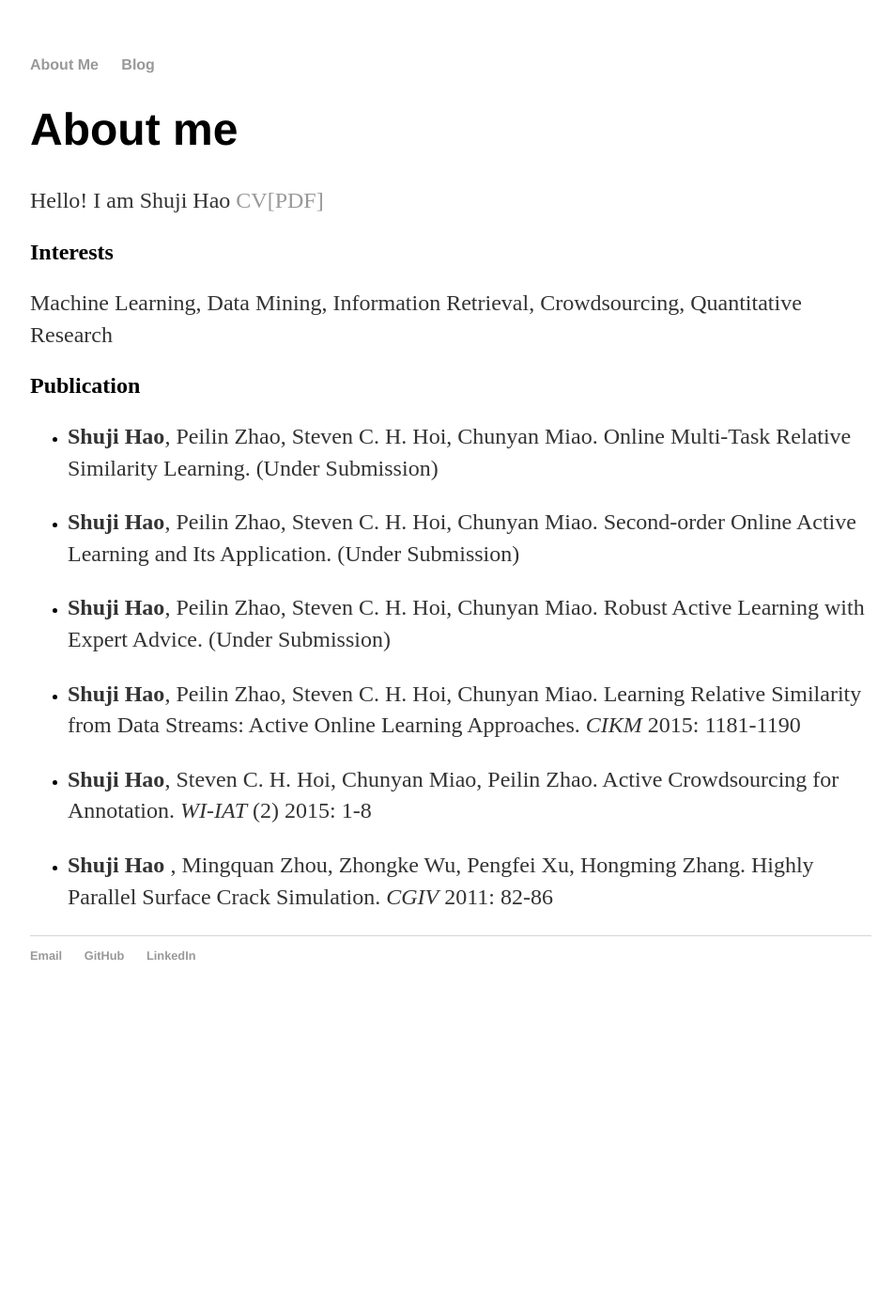
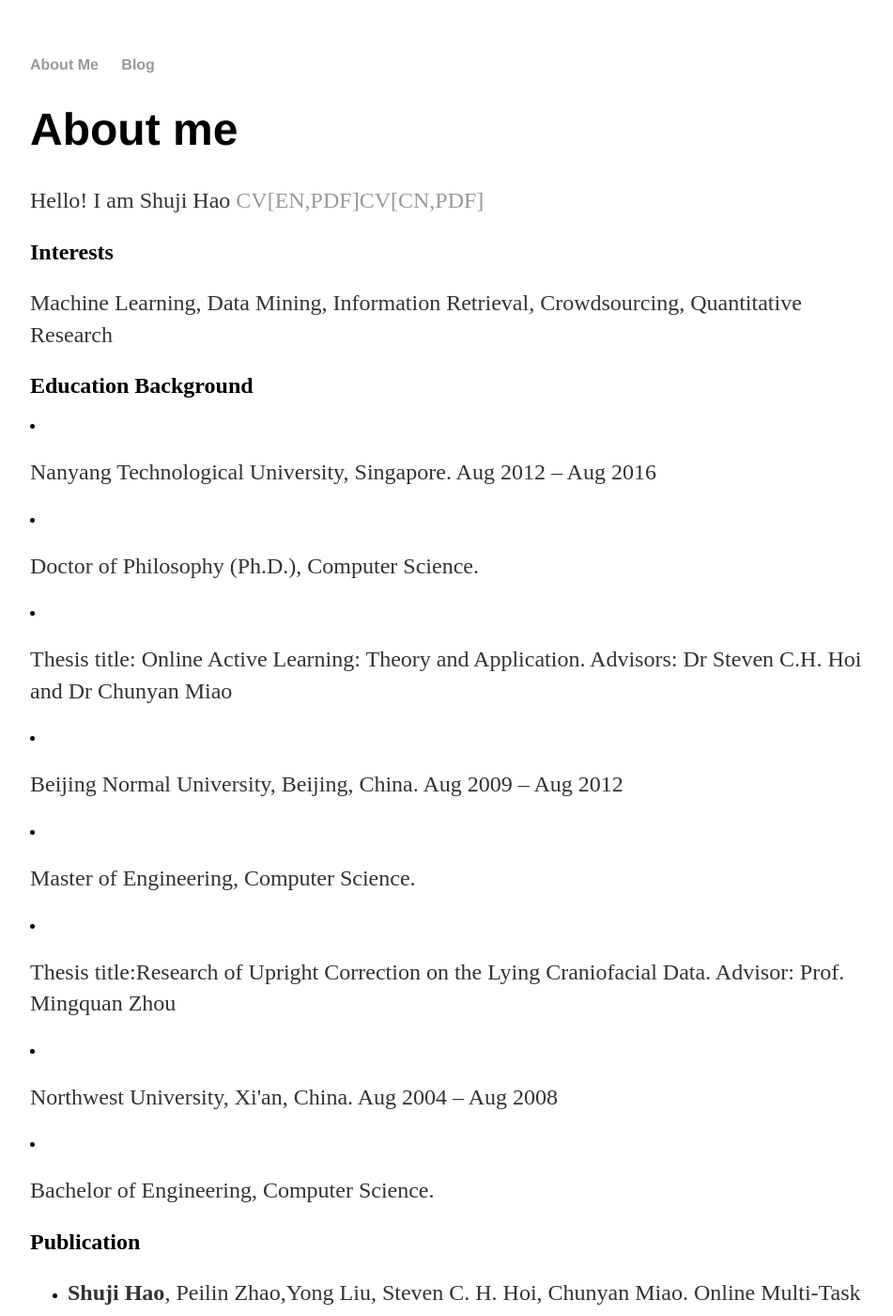
Before and after one commit to haoshuji/haoshuji.github.io, a Jekyll site: the page built from about/index.html, in a window 1280 px wide and 1400 px high. Shown: the whole window at 94% size, without its empty margins (160-1111 px from the left). Built offline with Jekyll 4.4.1, drawn with Linux system fonts in a browser that asks for light colours; some of the changed text lies outside the part shown.

Commit message:
update resume

```diff
--- a/about/index.html
+++ b/about/index.html
@@ -5,18 +5,46 @@ title: Shuji Hao
 
 <div class="blurb">
 <h1>About me</h1>
-<p>Hello! I am Shuji Hao <a href="cv.pdf">CV[PDF]</a></p>
+<p>Hello! I am Shuji Hao <a href="cv_en.pdf">CV[EN,PDF]</a><a href="cv_cn.pdf">CV[CN,PDF]</a></p>
 <h2>Interests</h2>
 <p> Machine Learning, Data Mining, Information Retrieval, Crowdsourcing, Quantitative Research </p>
+
+<h2> Education Background </h2>
+<li>
+<p>Nanyang Technological University, Singapore. Aug 2012 – Aug 2016</p>
+	<li>
+	<p> Doctor of Philosophy (Ph.D.), Computer Science. </p>
+	</li>
+	<li>
+	<p> Thesis title: Online Active Learning: Theory and Application. Advisors: Dr Steven C.H. Hoi and Dr Chunyan Miao </p>
+	</li>
+</li>
+<li>
+<p>Beijing Normal University, Beijing, China. Aug 2009 – Aug 2012</p>
+	<li>
+	<p> Master of Engineering, Computer Science. </p>
+	</li>
+	<li>
+	<p> Thesis title:Research of Upright Correction on the Lying Craniofacial Data. Advisor: Prof. Mingquan Zhou  </p>
+	</li>
+</li>
+<li>
+<p>Northwest University, Xi'an, China. Aug 2004 – Aug 2008</p>
+	<li>
+	<p> Bachelor of Engineering, Computer Science. </p>
+	</li>
+</li>
 
 <h2> Publication </h2>
 <ul>
   <li>
-    <p><strong>Shuji Hao</strong>, Peilin Zhao, Steven C. H. Hoi, Chunyan Miao.
-               Online Multi-Task Relative Similarity Learning. (Under Submission)</p>
+    <p><strong>Shuji Hao</strong>, Peilin Zhao,Yong Liu, Steven C. H. Hoi, Chunyan Miao. Online Multi-Task Relative Similarity Learning. IJCAI 2017, Melbourne</p>
   </li>
   <li>
-    <p><strong>Shuji Hao</strong>, Peilin Zhao, Steven C. H. Hoi, Chunyan Miao. Second-order Online Active Learning and Its Application. (Under Submission)</p>
+    <p><strong>Shuji Hao</strong>, Peilin Zhao, Steven C. H. Hoi, Chunyan Miao. Second-order Online Active Learning and Its Application. ICDM 2016, Barcelona</p>
+  </li>
+  <li>
+    <p>Chi Zhang, Peilin Zhao, <strong>Shuji Hao<strong>. ROM: A Robust Online Multi-task Classification Approach. ICDM 2016, Barcelona</p>
   </li>
   <li>
     <p><strong>Shuji Hao</strong>, Peilin Zhao, Steven C. H. Hoi, Chunyan Miao. Robust Active Learning with Expert Advice. (Under Submission)</p>
```
Also changed, not shown: 2 other files.
